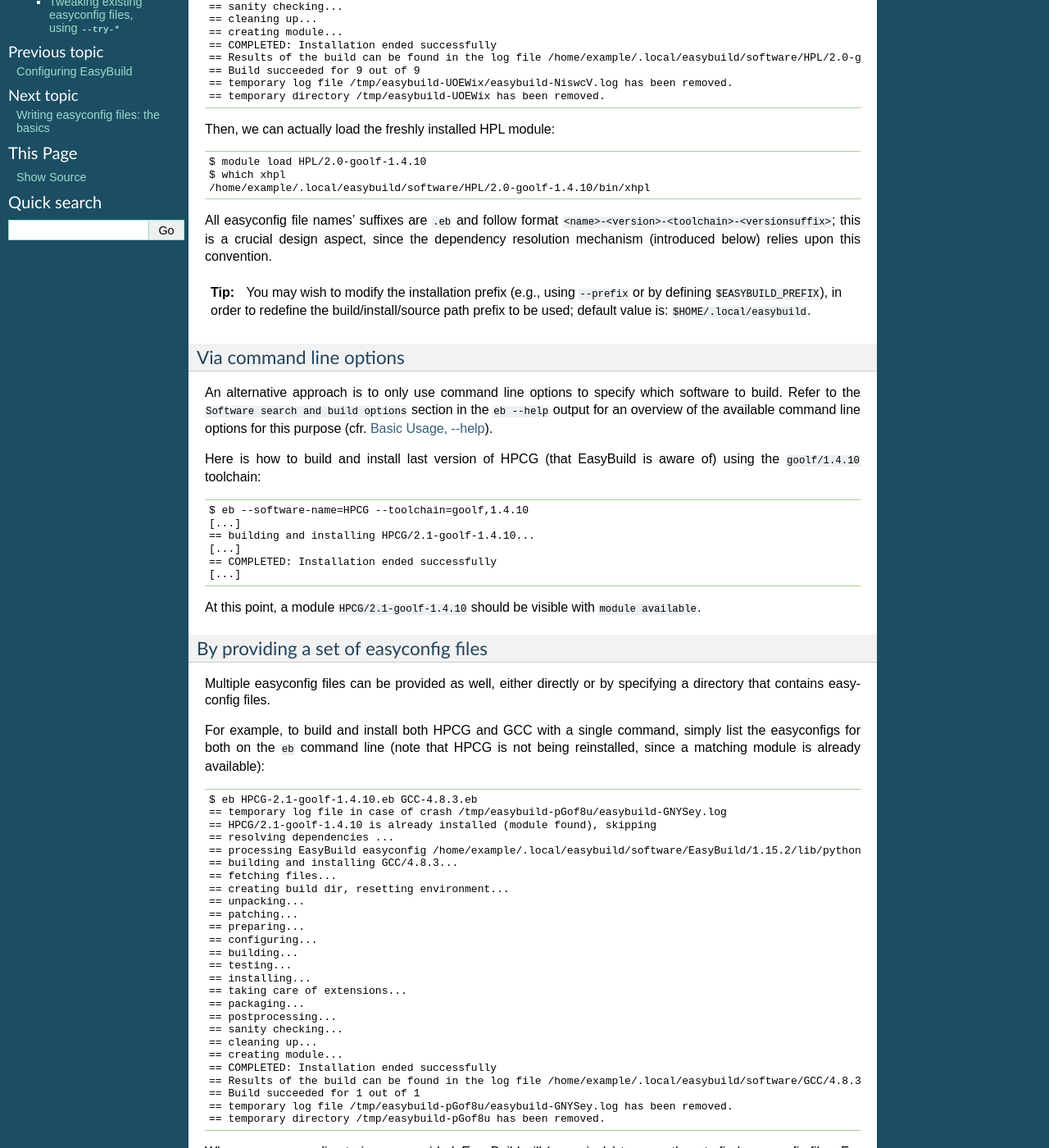
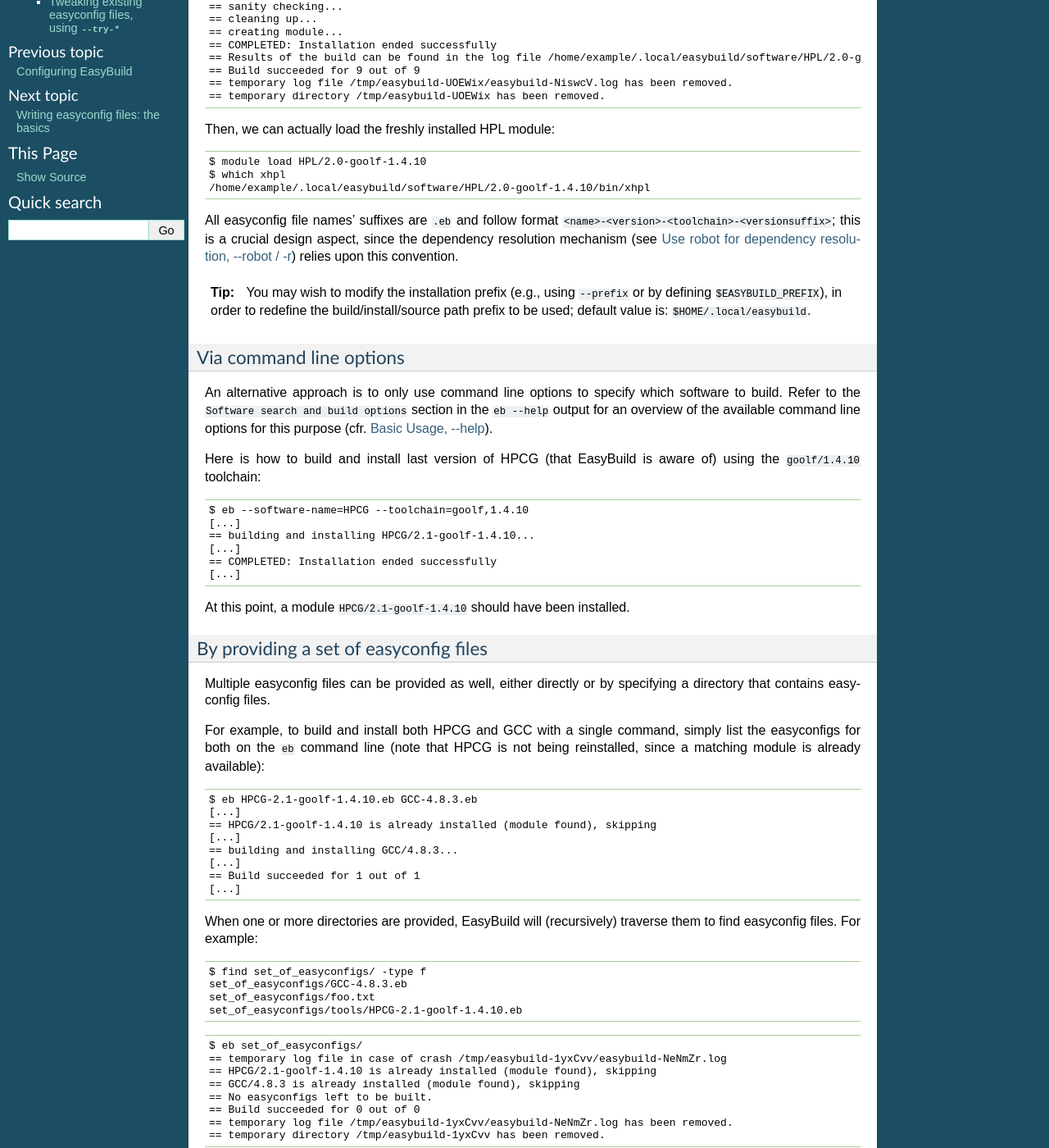
Before and after one commit to easybuilders/easybuild, a Sphinx documentation site: the page built from docs/Using_the_EasyBuild_command_line.rst, in a window 1280 px wide and 1400 px high, scrolled down 720 px. Shown: the whole window at 82% size. Built offline with Sphinx 7.4.7, drawn with Linux system fonts in a browser that asks for light colours; some of the changed text lies outside the part shown.

Commit message:
fix minor issues in 'Using ...' page

```diff
--- a/docs/Using_the_EasyBuild_command_line.rst
+++ b/docs/Using_the_EasyBuild_command_line.rst
@@ -18,7 +18,7 @@
 The most basic usage is to simply provide the name of an easyconfig file to the ``eb`` command.
 EasyBuild will (try and) locate the easyconfig file, and perform the installation as specified by that easyconfig file.
 
-For example, to build and install ``HPL`` using the ``goolf`` toolchain (and EasyBuild v1.15.2)::
+For example, to build and install ``HPL`` using the ``goolf`` toolchain::
 
   $ eb HPL-2.0-goolf-1.4.10.eb --robot
   [...]
@@ -55,7 +55,7 @@
   /home/example/.local/easybuild/software/HPL/2.0-goolf-1.4.10/bin/xhpl
 
 All easyconfig file names' suffixes are ``.eb`` and follow format ``<name>-<version>-<toolchain>-<versionsuffix>``;
-this is a crucial design aspect, since the dependency resolution mechanism (introduced below) relies upon this convention.
+this is a crucial design aspect, since the dependency resolution mechanism (see :ref:`use_robot`) relies upon this convention.
 
 .. tip:: You may wish to modify the installation prefix (e.g., using ``--prefix`` or by defining ``$EASYBUILD_PREFIX``),
   in order to redefine the build/install/source path prefix to be used; default value is: ``$HOME/.local/easybuild``.
@@ -77,7 +77,7 @@
   == COMPLETED: Installation ended successfully
   [...]
 
-At this point, a module ``HPCG/2.1-goolf-1.4.10`` should be visible with ``module available``.
+At this point, a module ``HPCG/2.1-goolf-1.4.10`` should have been installed.
 
 
 By providing a set of easyconfig files
@@ -89,31 +89,13 @@
 ``eb`` command line (note that HPCG is not being reinstalled, since a matching module is already available)::
 
   $ eb HPCG-2.1-goolf-1.4.10.eb GCC-4.8.3.eb
-  == temporary log file in case of crash /tmp/easybuild-pGof8u/easybuild-GNYSey.log
+  [...]
   == HPCG/2.1-goolf-1.4.10 is already installed (module found), skipping
-  == resolving dependencies ...
-  == processing EasyBuild easyconfig /home/example/.local/easybuild/software/EasyBuild/1.15.2/lib/python2.7/site-packages/easybuild_easyconfigs-1.15.2.0-py2.7.egg/easybuild/easyconfigs/g/GCC/GCC-4.8.3.eb
+  [...]
   == building and installing GCC/4.8.3...
-  == fetching files...
-  == creating build dir, resetting environment...
-  == unpacking...
-  == patching...
-  == preparing...
-  == configuring...
-  == building...
-  == testing...
-  == installing...
-  == taking care of extensions...
-  == packaging...
-  == postprocessing...
-  == sanity checking...
-  == cleaning up...
-  == creating module...
-  == COMPLETED: Installation ended successfully
-  == Results of the build can be found in the log file /home/example/.local/easybuild/software/GCC/4.8.3/easybuild/easybuild-GCC-4.8.3-20141029.024018.log
+  [...]
   == Build succeeded for 1 out of 1
-  == temporary log file /tmp/easybuild-pGof8u/easybuild-GNYSey.log has been removed.
-  == temporary directory /tmp/easybuild-pGof8u has been removed.
+  [...]
 
 
 When one or more directories are provided, EasyBuild will (recursively) traverse them
@@ -165,7 +147,7 @@
   This is EasyBuild 1.15.2 (framework: 1.15.2, easyblocks: 1.15.2) on host example.local.
 
 .. tip:: Asking EasyBuild to print own its version is a quick way to ensure that ``$PYTHONPATH``
-  is set up correctly, so that the entire EasyBuild installation (framework, easyblocks, easyconfigs) is available.
+  is set up correctly, so that the entire EasyBuild installation (framework and easyblocks) is available.
 
 List of known toolchains, ``--list-toolchains``
 ~~~~~~~~~~~~~~~~~~~~~~~~~~~~~~~~~~~~~~~~~~~~~~~
@@ -178,7 +160,7 @@
 * ``iimpi`` stands for ``icc/ifort, impi``
 * ``cgmvolf`` stands for ``Clang/GCC, MVAPICH2, OpenBLAS/LAPACK, FFTW``
 
-The complete table of available toolchains is visible here: :ref:`toolchains_table`
+The complete table of available toolchains is available at :ref:`toolchains_table`.
 
 List of available easyblocks, ``--list-easyblocks``
 ~~~~~~~~~~~~~~~~~~~~~~~~~~~~~~~~~~~~~~~~~~~~~~~~~~~
@@ -394,14 +376,17 @@
 For each of the software build options that can be used as an alternative to specifying easyconfig file names,
 a matching ``--try-X`` command line options is available:
 
- * ``--try-toolchain`` to try using the toolchain with the given name and version
-    * format: ``--try-toolchain=<name>,<version>``
-    * ``--try-toolchain-name`` to try using the latest toolchain version of a toolchain
-    * ``--try-toolchain-version`` to try using a different toolchain version
- * ``--try-software-version`` to try building a different software version
- * ``--try-amend`` to try tweaking a different easyconfig parameter
-    * format: ``--try-amend=<param>=<value>``
-    * only supports string and list-of-strings value types
+* ``--try-toolchain`` to try using the toolchain with the given name and version
+
+  * format: ``--try-toolchain=<name>,<version>``
+  * ``--try-toolchain-name`` to try using the latest toolchain version of a toolchain
+  * ``--try-toolchain-version`` to try using a different toolchain version
+
+* ``--try-software-version`` to try building a different software version
+* ``--try-amend`` to try tweaking a different easyconfig parameter
+
+  * format: ``--try-amend=<param>=<value>``
+  * only supports string and list-of-strings value types
 
 For example, to build and install WRF and its dependencies with a different toolchain version::
 
```
